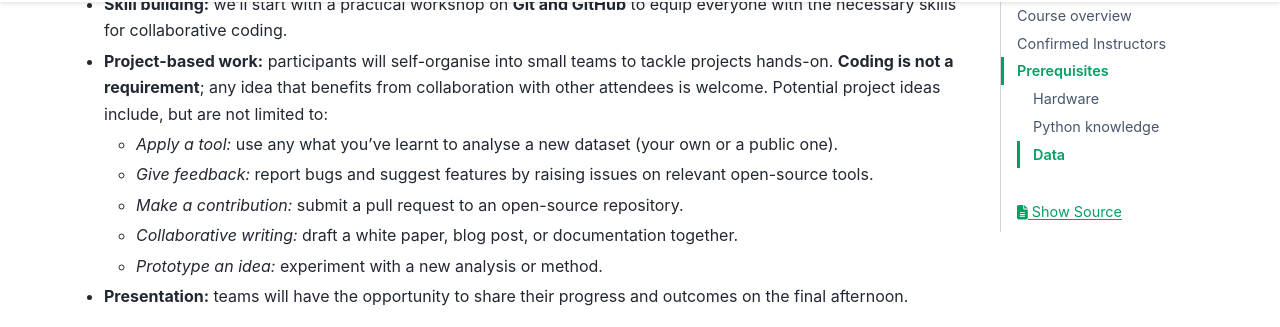
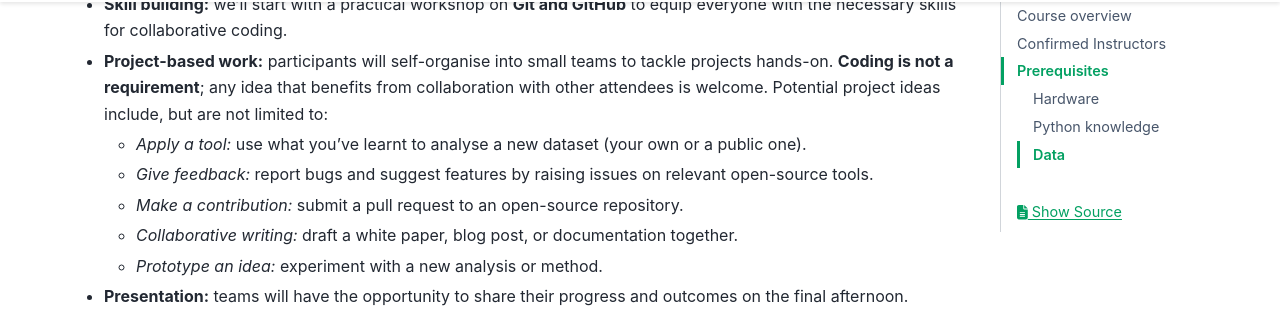
Before and after one commit to neuroinformatics-unit/neuroinformatics-unit.github.io, a Sphinx documentation site: the page built from docs/source/open-software-summer-school/2026/large-data.md, in a window 1280 px wide and 900 px high, scrolled down 1383 px. Shown: the part 126-453 px from the top of the window. Built offline with Sphinx 7.4.7 and the PyData theme 0.15.4, drawn with Linux system fonts in a browser that asks for light colours; nearby versions of some CDN libraries.

Commit message:
Standardise wording in project ideas across multiple track descriptions

```diff
--- a/docs/source/open-software-summer-school/2026/large-data.md
+++ b/docs/source/open-software-summer-school/2026/large-data.md
@@ -32,7 +32,7 @@ The final two days are dedicated to collaboration. We will join forces with part
 
 * **Skill building:** we'll start with a practical workshop on **Git and GitHub** to equip everyone with the necessary skills for collaborative coding.
 * **Project-based work:** participants will self-organise into small teams to tackle projects hands-on. **Coding is not a requirement**; any idea that benefits from collaboration with other attendees is welcome. Potential project ideas include, but are not limited to:
-    * *Apply a tool:* use any what you've learnt to analyse a new dataset (your own or a public one).
+    * *Apply a tool:* use what you've learnt to analyse a new dataset (your own or a public one).
     * *Give feedback:* report bugs and suggest features by raising issues on relevant open-source tools.
     * *Make a contribution:* submit a pull request to an open-source repository.
     * *Collaborative writing:* draft a white paper, blog post, or documentation together.
```
Also changed, not shown: docs/source/open-software-summer-school/2026/animals-in-motion.md (+1 -1 lines), docs/source/open-software-summer-school/2026/brainglobe.md (+1 -1 lines), docs/source/open-software-summer-school/2026/extracellular-electrophysiology.md (+1 -1 lines).
